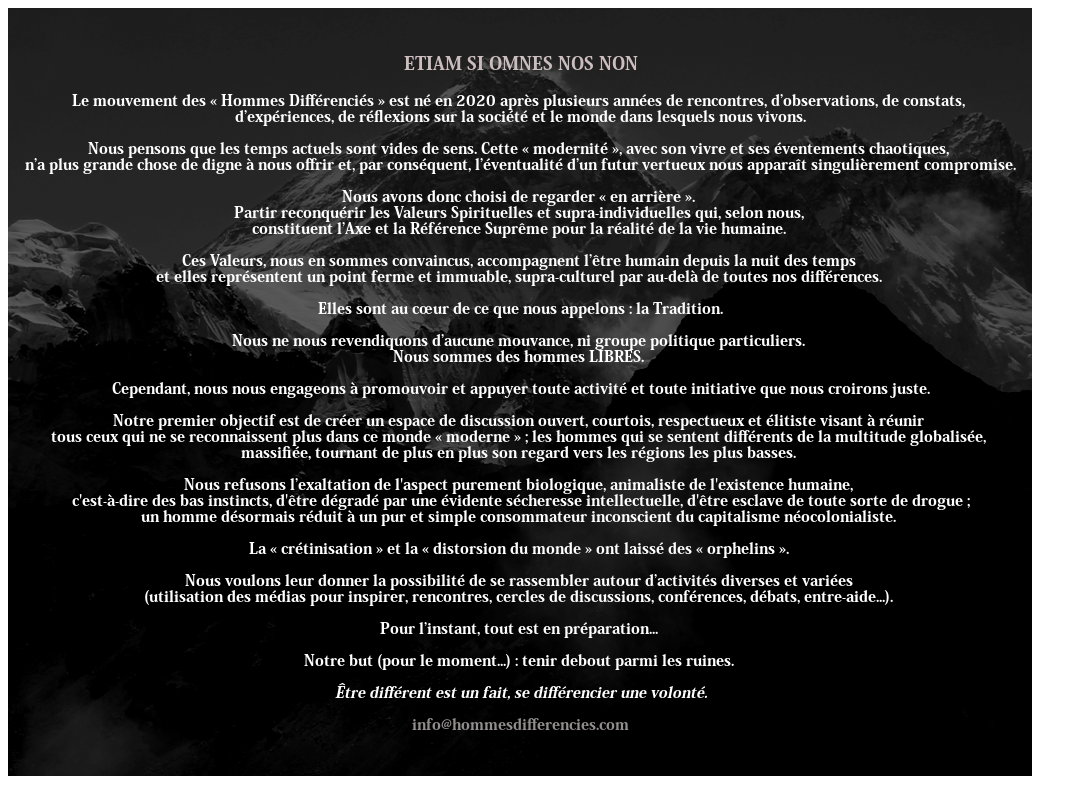
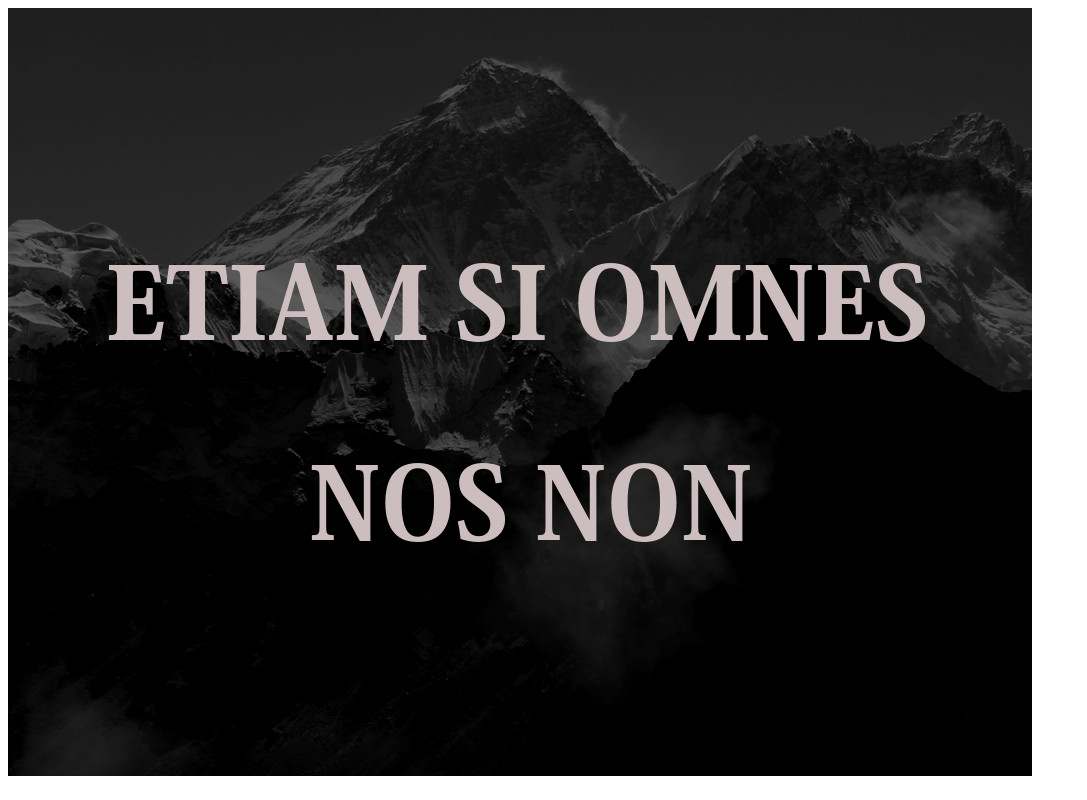
Before and after one commit to homdif/homdif.github.io, a plain HTML site: page index.html in a window 1280 px wide. Shown: the whole page, without its empty margins (0-1087 px from the left). Drawn offline with Linux system fonts and the light colour scheme.

Commit message:
Initial commit

```diff
--- a/index.html
+++ b/index.html
@@ -1 +1 @@
-<img src="home.png" width="1024" height="768" alt="" align="middle">
+<img src="home2.jpeg" width="1024" height="768" alt="" align="middle">
```
Also changed, not shown: home2.jpeg (added).
